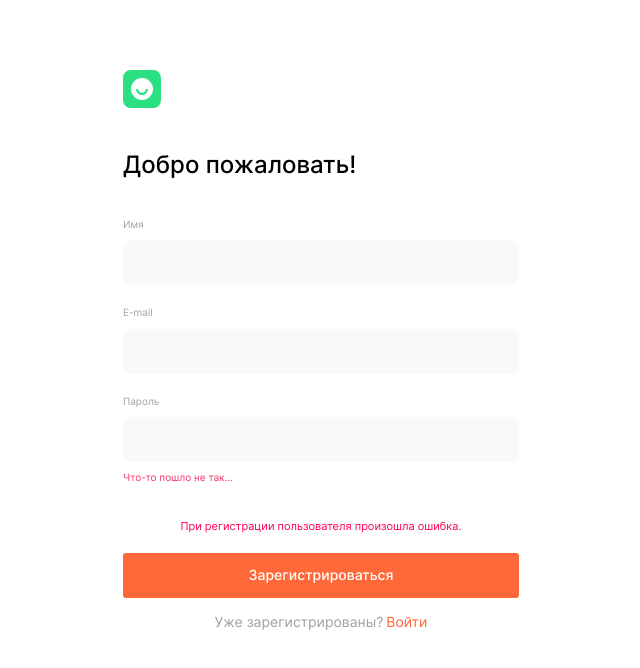
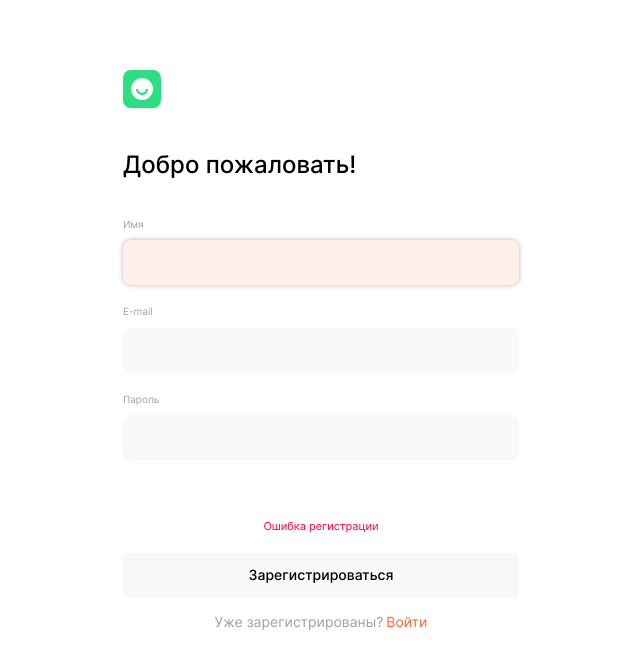
Before and after one commit to Otec-S/movies-explorer-frontend, a React (Create React App) app: page /signup in a window 1280 px wide. Shown: the top 668 px of the page, without its empty margins (319-959 px from the left). Built offline with nearby package versions, Linux system fonts and the light colour scheme.

Commit message:
feat: make Register and Login live validation

```diff
--- a/src/components/WelcomeForm/WelcomeForm.css
+++ b/src/components/WelcomeForm/WelcomeForm.css
@@ -16,7 +16,7 @@
 .welcome-form__form__label {
   display: flex;
   flex-direction: column;
-  margin-bottom: 22px;
+  /* margin-bottom: 22px; */
   font-size: 10px;
   color: rgba(160, 160, 160, 1);
 }
@@ -30,12 +30,18 @@
   outline: none;
 }
 
+.welcome-form__form__input_invalid {
+  color: red;
+  caret-color: black;
+}
+
 .welcome-form__form__input:focus {
   background-color: rgba(255, 104, 56, 0.1);
   box-shadow: 0 0 5px rgba(0, 0, 0, 0.3);
 }
 
 .welcome-form__form__input__error-msg {
+  height: 11px;
   margin-top: 10px;
   font-weight: 400;
   font-size: 10px;
@@ -71,7 +77,13 @@
   cursor: pointer;
 }
 
-.welcome-form__button:hover {
+.welcome-form__button[disabled] {
+  background-color: rgba(248, 248, 248, 1);
+  cursor: auto;
+  color: black;
+}
+
+.welcome-form__button:not([disabled]):hover {
   opacity: 0.8;
 }
 
--- a/src/components/WelcomeForm/WelcomeForm.jsx
+++ b/src/components/WelcomeForm/WelcomeForm.jsx
@@ -1,4 +1,4 @@
-import React from "react";
+import React, { useState, useCallback } from "react";
 import "./WelcomeForm.css";
 import { Link } from "react-router-dom";
 import MainLink from "../MainLink/MainLink";
@@ -11,6 +11,35 @@ const WelcomeForm = ({
   welcomeLink,
   welcomeLinkName,
 }) => {
+  const [userName, setUserName] = useState("");
+  const [email, setEmail] = useState("");
+  const [password, setPassword] = useState("");
+
+  const [isNameValid, setIsNameValid] = useState(null);
+  const [isEmailValid, setIsEmailValid] = useState(null);
+  const [isPasswordValid, setIsPasswordValid] = useState(null);
+
+  const handleChange = (event) => {
+    const { name, value } = event.target;
+
+    switch (name) {
+      case "userName":
+        setUserName(value);
+        setIsNameValid(value ? /^[a-zA-Zа-яА-Я\s-]+$/.test(value) : "");
+        break;
+      case "email":
+        setEmail(value);
+        setIsEmailValid(value ? /^[^\s@]+@[^\s@]+\.[^\s@]+$/.test(value) : "");
+        break;
+      case "password":
+        setPassword(value);
+        setIsPasswordValid(value ? value.length >= 4 : "");
+        break;
+      default:
+        break;
+    }
+  };
+
   return (
     <main className="welcome-form">
       <div className="welcome-form__main-link">
@@ -23,11 +52,20 @@ const WelcomeForm = ({
             Имя
             <input
               type="text"
-              id="name"
-              className="welcome-form__form__input"
-              name="name"
+              id="userName"
+              className={`welcome-form__form__input ${
+                !isNameValid ? "welcome-form__form__input_invalid" : ""
+              }`}
+              name="userName"
+              value={userName}
+              onChange={handleChange}
+              autoFocus
               required
             />
+            <span className="welcome-form__form__input__error-msg">
+              {isNameValid === false &&
+                "Введите корректное имя (латиница, кириллица, пробел или дефис)"}
+            </span>
           </label>
         )}
 
@@ -37,28 +75,43 @@ const WelcomeForm = ({
             type="email"
             id="email"
             name="email"
-            className="welcome-form__form__input"
+            value={email}
+            onChange={handleChange}
+            className={`welcome-form__form__input ${
+              !isEmailValid ? "welcome-form__form__input_invalid" : ""
+            }`}
             required
           />
+          <span className="welcome-form__form__input__error-msg">
+            {isEmailValid === false && "Введите корректный email"}
+          </span>
         </label>
+
         <label htmlFor="password" className="welcome-form__form__label">
           Пароль
           <input
             type="password"
             id="password"
             name="password"
-            className="welcome-form__form__input"
+            value={password}
+            onChange={handleChange}
+            className={`welcome-form__form__input ${
+              !isPasswordValid ? "welcome-form__form__input_invalid" : ""
+            }`}
             required
           />
           <span className="welcome-form__form__input__error-msg">
-            Что-то пошло не так...
+            {isPasswordValid === false &&
+              "Пароль должен содержать не менее 4 символов"}
           </span>
         </label>
       </form>
+
       <span className="welcome-form__button__error-msg">
-      При регистрации пользователя произошла ошибка.
+        Ошибка регистрации
       </span>
-      <button type="submit" className="welcome-form__button">
+
+      <button type="submit" className="welcome-form__button" disabled={(isNewUser && !isNameValid) || !isEmailValid || !isPasswordValid}>
         {buttonText}
       </button>
       <div className="welcome-form__question">
```
